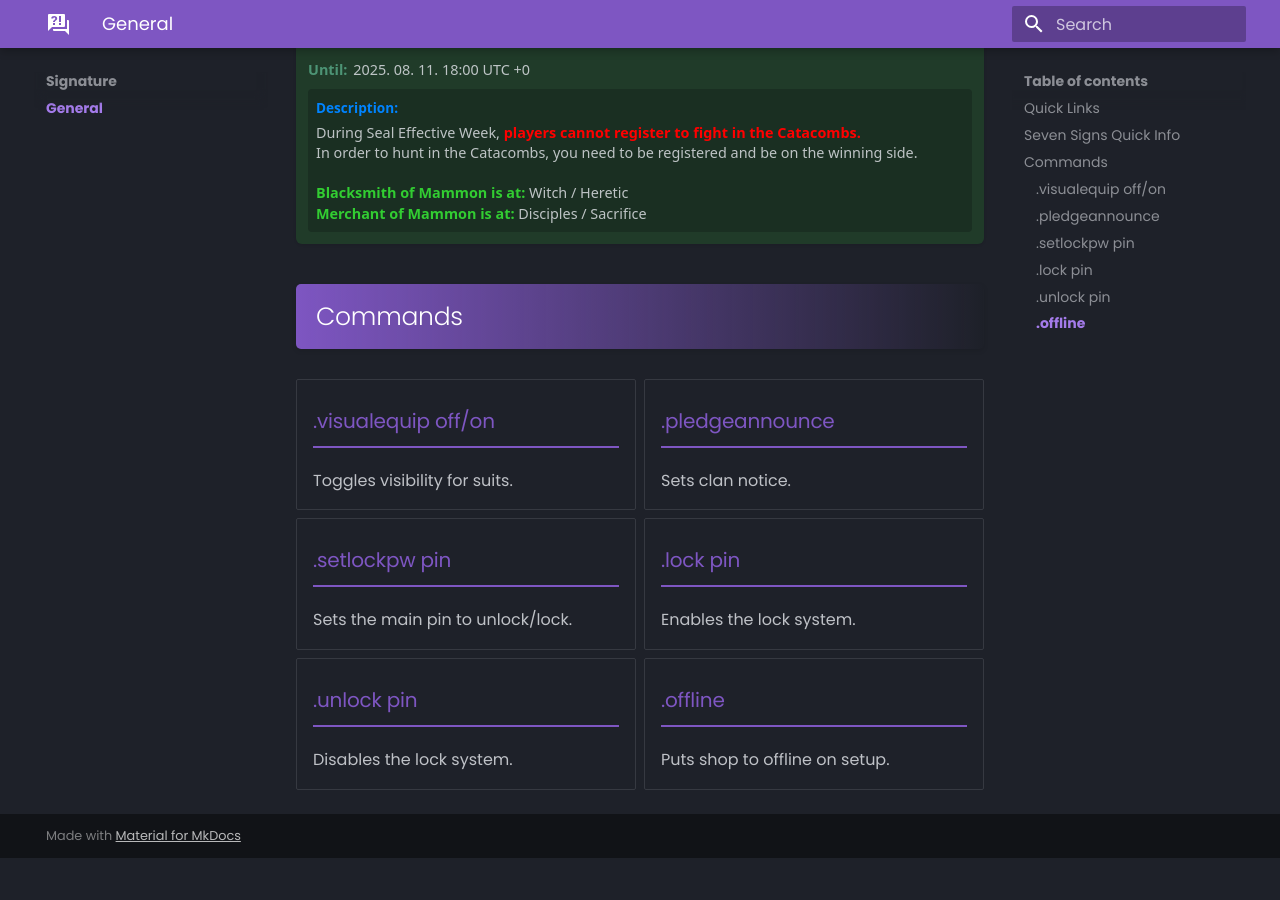
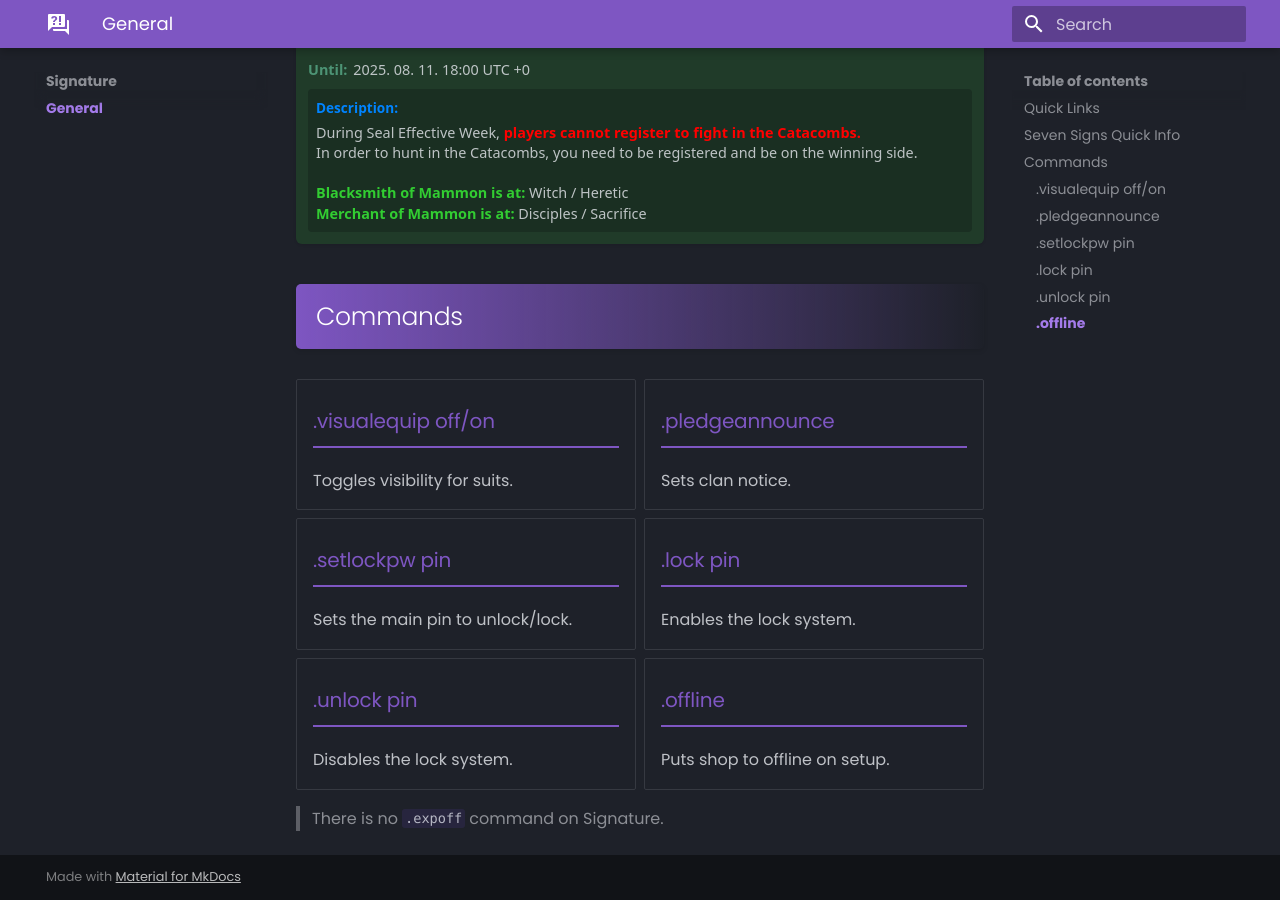
Before and after one commit to tab1-web/faq, an MkDocs documentation site: the page built from docs/signature/general.md, in a window 1280 px wide and 900 px high, scrolled down 781 px. Built offline with MkDocs 1.6.1 and Material for MkDocs 9.7.7, drawn with Linux system fonts in a browser that asks for light colours; some web fonts are replaced; before the commit the page ends 1639 px from its top, so only the background shows below that.

Commit message:
adding expoff comment to signature

```diff
--- a/docs/signature/general.md
+++ b/docs/signature/general.md
@@ -125,3 +125,5 @@ setInterval(updatePeriodDisplays, 60 * 1000);
     Puts shop to offline on setup.
 
 </div>
+
+> There is no `.expoff` command on Signature.
```
